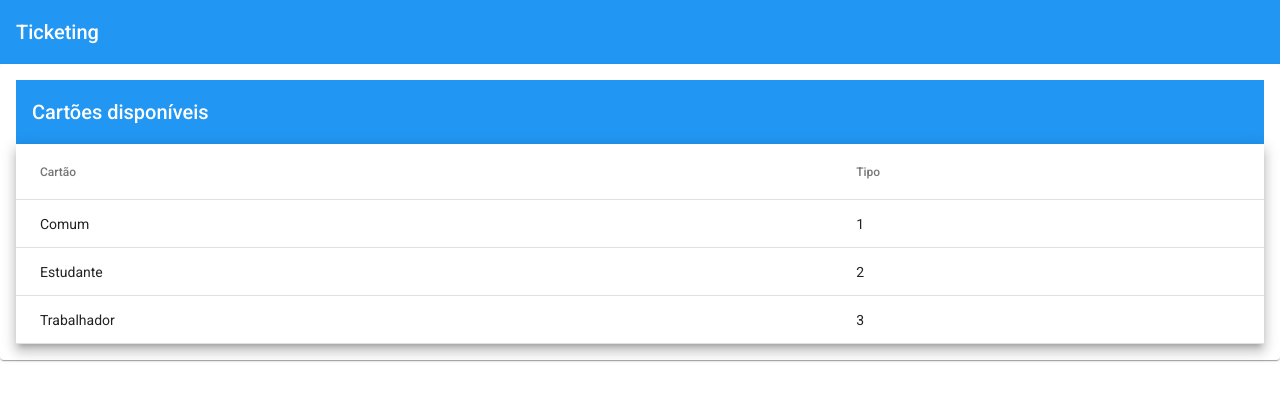
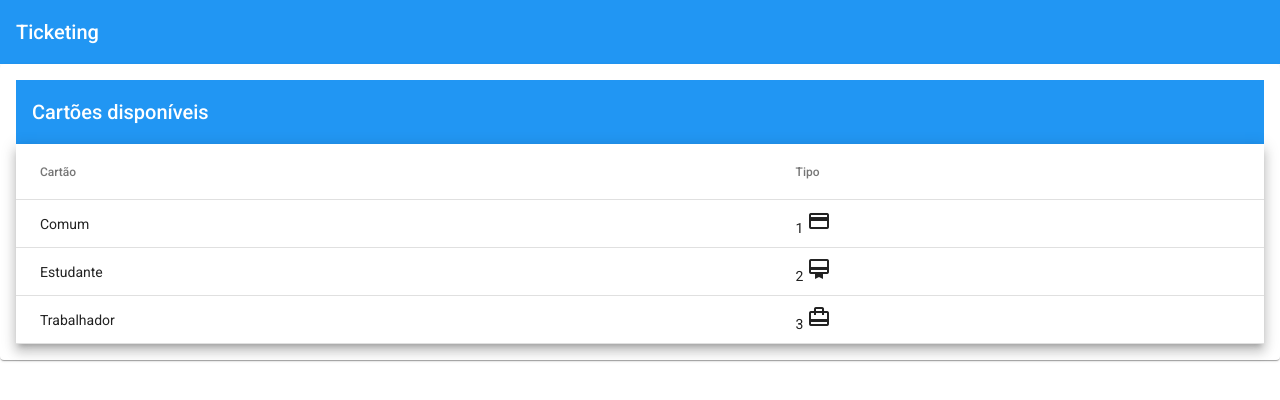
Before and after one commit to Zzeris/bilhetagem, an Angular app in the folder front-angular/: page /cards in a window 1280 px wide. Shown: the top 400 px of the page. Built offline with nearby package versions, Linux system fonts and the light colour scheme.

Commit message:
Add Icons e pipes

```diff
--- a/front-angular/src/app/cards/cards/cards.component.html
+++ b/front-angular/src/app/cards/cards/cards.component.html
@@ -14,7 +14,9 @@
       <!-- Type Column -->
       <ng-container matColumnDef="type">
         <th mat-header-cell *matHeaderCellDef> Tipo </th>
-        <td mat-cell *matCellDef="let card"> {{card.type}} </td>
+        <td mat-cell *matCellDef="let card"> {{card.type}}
+          <mat-icon aria-hidden="false" aria-label="Tipo do Cartão">{{ card.type | type }}</mat-icon>
+        </td>
       </ng-container>
 
       <tr mat-header-row *matHeaderRowDef="displayedColumns"></tr>
--- a/front-angular/src/app/cards/services/cards.service.ts
+++ b/front-angular/src/app/cards/services/cards.service.ts
@@ -17,7 +17,7 @@ export class CardsService {
     return this.httpClient.get<Card[]>(this.API)
     .pipe(
       first(),
-      delay(5000),
+      delay(1000),
       tap(cards => console.log(cards))
     );
   }
--- a/front-angular/src/app/shared/app-material/app-material.module.ts
+++ b/front-angular/src/app/shared/app-material/app-material.module.ts
@@ -2,6 +2,7 @@ import { NgModule } from '@angular/core';
 import { MatButtonModule } from '@angular/material/button';
 import { MatCardModule } from '@angular/material/card';
 import { MatDialogModule } from '@angular/material/dialog';
+import { MatIconModule } from '@angular/material/icon';
 import { MatProgressSpinnerModule } from '@angular/material/progress-spinner';
 import { MatTableModule } from '@angular/material/table';
 import { MatToolbarModule } from '@angular/material/toolbar';
@@ -13,7 +14,8 @@ import { MatToolbarModule } from '@angular/material/toolbar';
     MatToolbarModule,
     MatProgressSpinnerModule,
     MatDialogModule,
-    MatButtonModule
+    MatButtonModule,
+    MatIconModule
   ]
 })
 export class AppMaterialModule { }
--- /dev/null
+++ b/front-angular/src/app/shared/pipes/type.pipe.ts
@@ -0,0 +1,17 @@
+import { Pipe, PipeTransform } from '@angular/core';
+
+@Pipe({
+  name: 'type'
+})
+export class TypePipe implements PipeTransform {
+
+  transform(value: string): string {
+    switch(value){
+      case '1': return 'credit_card';
+      case '2': return 'card_membership';
+      case '3': return 'card_travel';
+    }
+    return 'credit_card';
+  }
+
+}
```
Also changed, not shown: front-angular/src/app/shared/shared.module.ts (+8 -4 lines), 1 other file (tests, documents, lock files or other folders).
